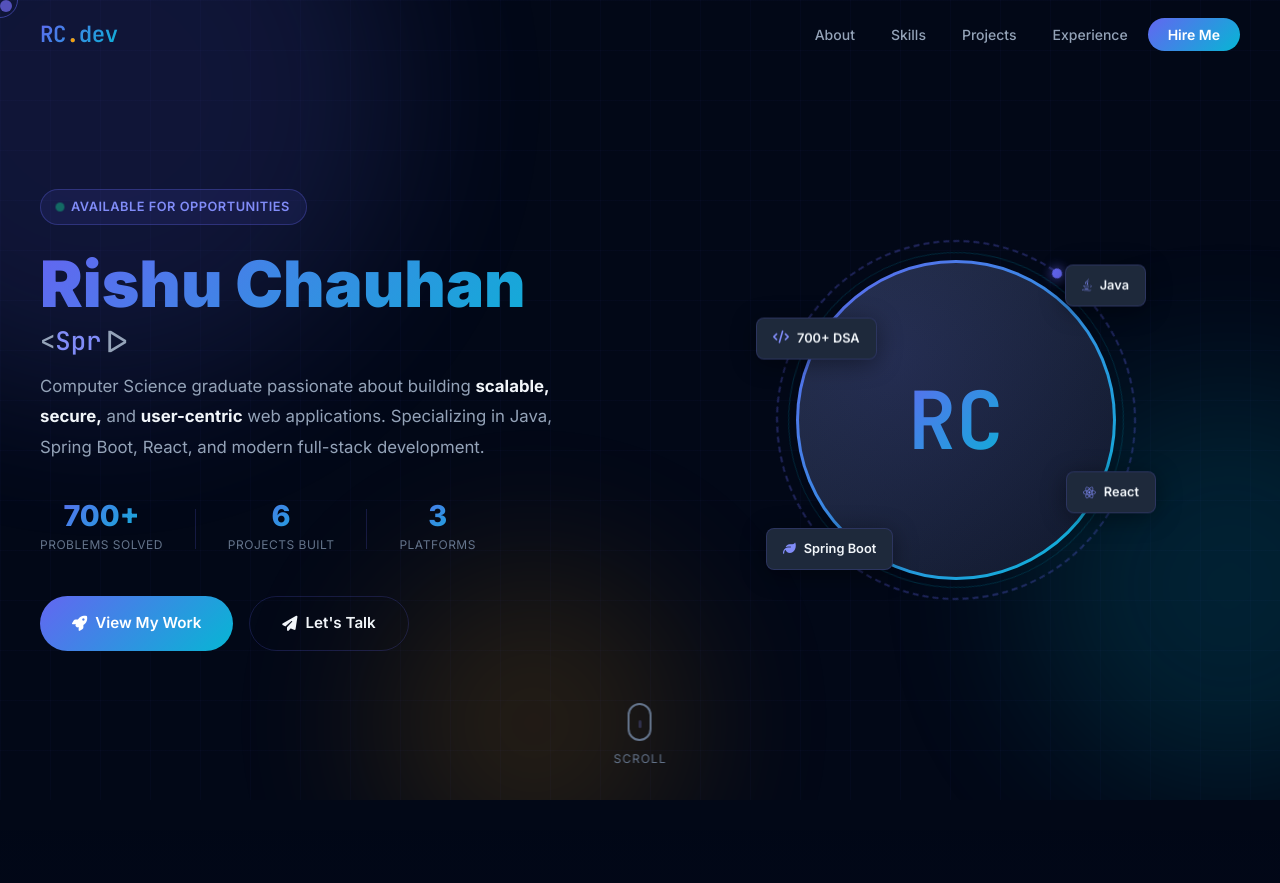
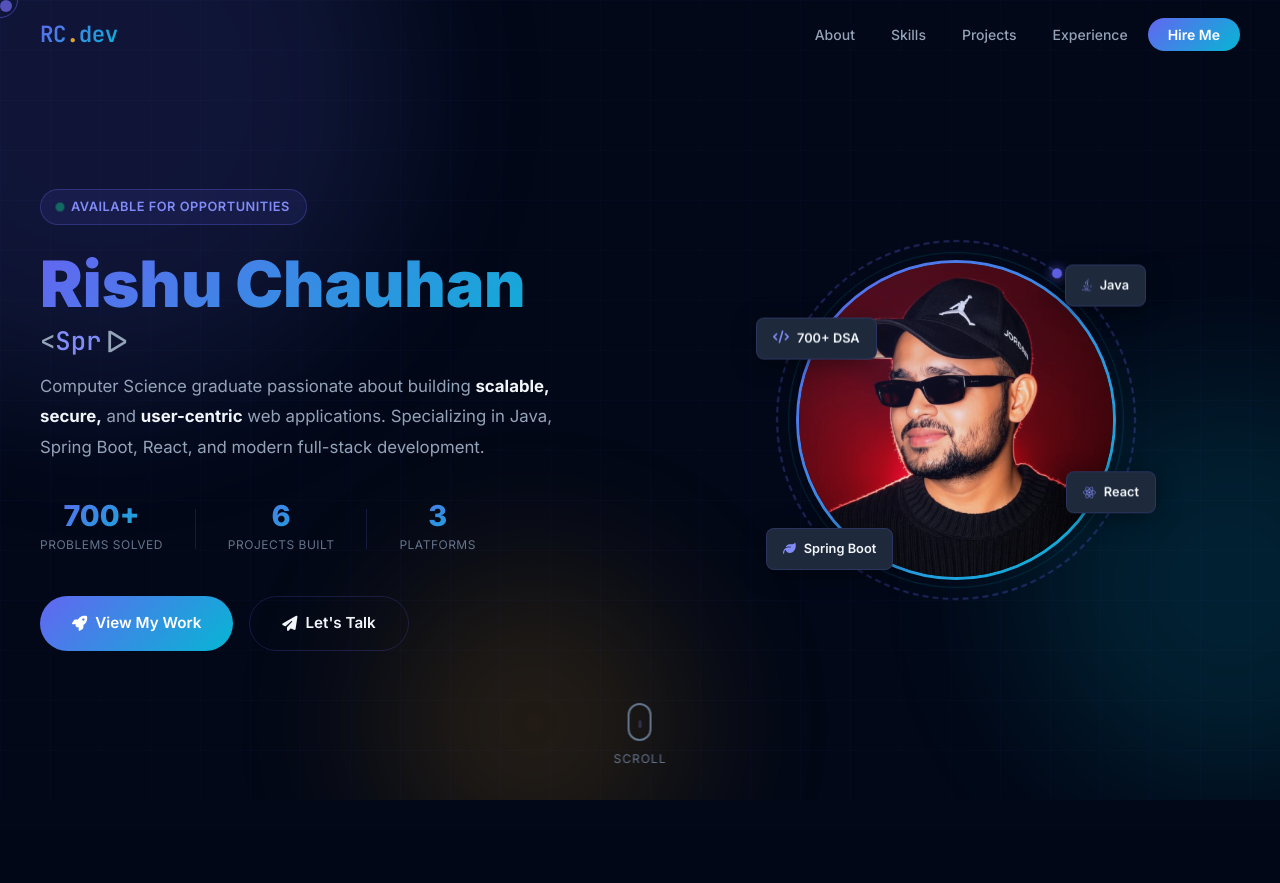
Before and after one commit to Rishu-Chauhan/portfolio, a plain HTML site: page index.html in a window 1280 px wide. Shown: the top 883 px of the page. Drawn offline with nearby package versions, Linux system fonts and the light colour scheme.

Commit message:
Updated portfolio with profile photo

```diff
--- a/index.html
+++ b/index.html
@@ -288,6 +288,17 @@
             .footer-content { flex-direction:column; text-align:center; } section { padding:70px 1.5rem; }
             .cursor, .cursor-follower { display:none; }
         }
+        .profile-photo {
+    width: 600px;
+    height: 600px;
+    border-radius: 50%;
+    object-fit: cover;
+    border: 2px solid #fff;
+}
+
+
+
+
         @media (max-width:480px) { .hero-stats { flex-direction:column; align-items:center; gap:1rem; } .stat-divider { display:none; } }
     </style>
 </head>
@@ -377,7 +388,9 @@
                     <div class="ring-inner"></div>
                     <div class="profile-img-wrapper">
                         <div class="profile-img-inner">
-                            <span class="profile-initials">RC</span>
+                            <!-- <span class="profile-initials">RC</span> -->
+                            <img src="/best.jpeg" alt="Rishu Chauhan" class="profile-photo">
+
                         </div>
                     </div>
                     <div class="floating-badge badge-java"><i class="fab fa-java"></i> Java</div>
```
Also changed, not shown: best.jpeg (added).
